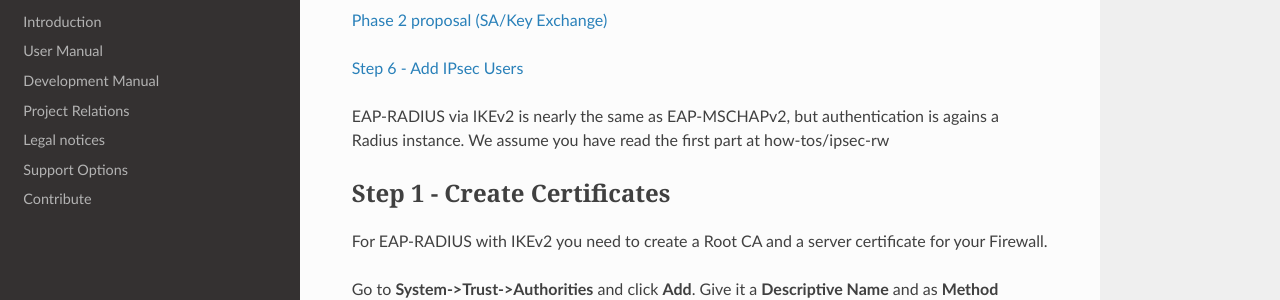
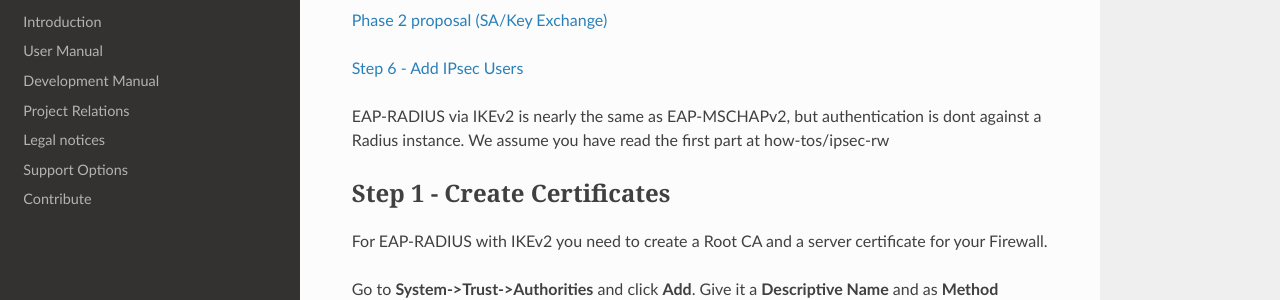
Before and after one commit to opnsense/docs, a Sphinx documentation site: the page built from source/manual/how-tos/ipsec-rw-srv-eapradius.rst, in a window 1280 px wide and 900 px high, scrolled down 617 px. Shown: the part 154-454 px from the top of the window. Built offline with Sphinx 7.4.7 and the Read the Docs theme 2.0.0, drawn with Linux system fonts in a browser that asks for light colours; nearby versions of some CDN libraries; some web fonts are replaced; library files that are not in the unit come from our copies.

Commit message:
Update ipsec-rw-srv-eapradius.rst

```diff
--- a/source/manual/how-tos/ipsec-rw-srv-eapradius.rst
+++ b/source/manual/how-tos/ipsec-rw-srv-eapradius.rst
@@ -4,7 +4,7 @@ IPsec: Setup OPNsense for IKEv2 EAP-RADIUS
 
 .. contents:: Index
 
-EAP-RADIUS via IKEv2 is nearly the same as EAP-MSCHAPv2, but authentication is agains a Radius instance.
+EAP-RADIUS via IKEv2 is nearly the same as EAP-MSCHAPv2, but authentication is dont against a Radius instance.
 We assume you have read the first part at
 :doc:`how-tos/ipsec-rw`
 
@@ -12,8 +12,7 @@ We assume you have read the first part at
 Step 1 - Create Certificates
 ----------------------------
 
-For EAP-RADIUS with IKEv2 you need to create a Root CA and a server certificate
-for your Firewall.
+For EAP-RADIUS with IKEv2 you need to create a Root CA and a server certificate for your Firewall.
 
 Go to **System->Trust->Authorities** and click **Add**. Give it a **Descriptive Name** and as **Method**
 choose **Create internal Certificate Authority**. Increase the **Lifetime** and fill in the fields
@@ -60,8 +59,7 @@ IKE Extensions
  **Virtual Address Pool**   10.10.0.0/24   *Enter the IP range for the remote clients*
 ========================== ============== ================================================
 
-You can select other options, but we will leave them all unchecked for this
-example.
+You can select other options, but we will leave them all unchecked for this example.
 
 **Save** your settings and select **Create Phase1** when it appears.
 Then enter the Mobile Client Phase 1 setting.
@@ -87,7 +85,6 @@ Phase 1 proposal (Authentication)
  **My identifier**           Distinguished Name   *Set the FQDN you used within certificate*
  **My Certificate**          Certificate          *Choose the certificate from dropdown list*
 =========================== ==================== =============================================
-
 
 Phase 1 proposal (Algorithms)
 -----------------------------
```
